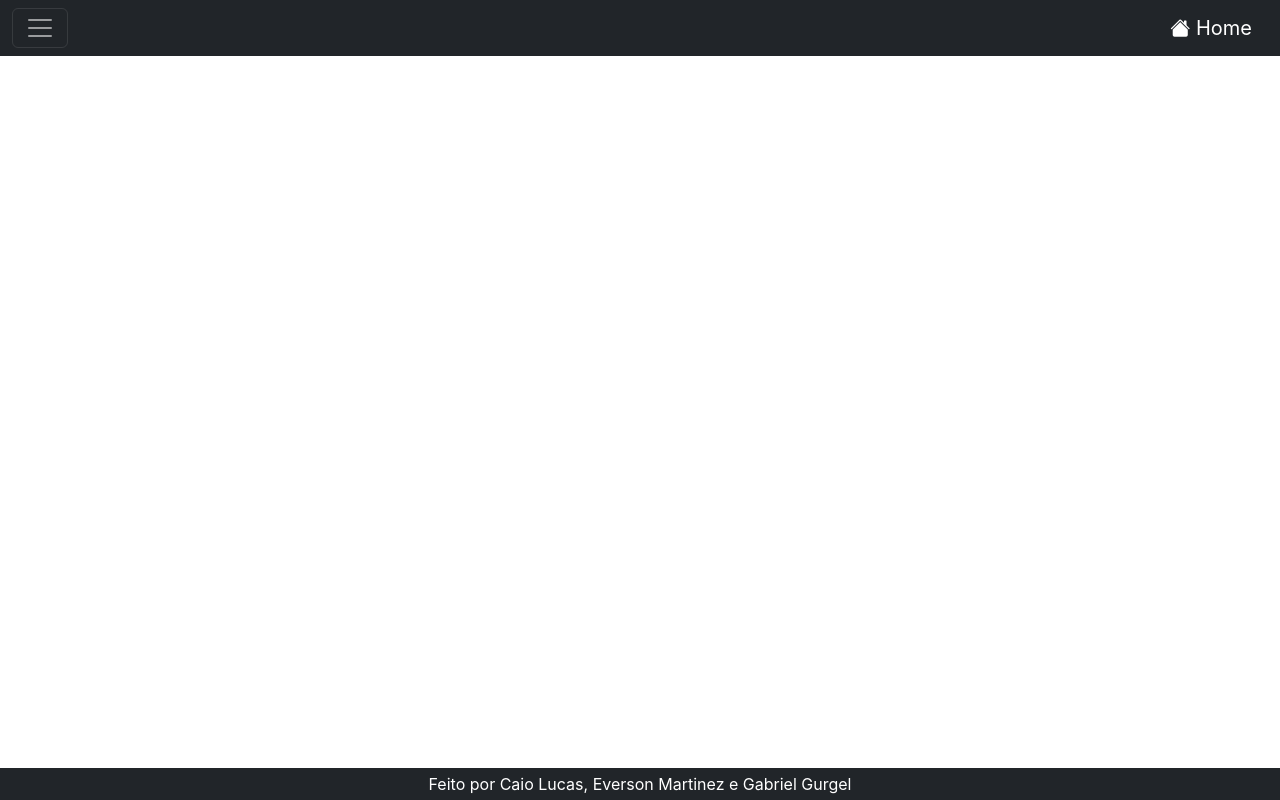
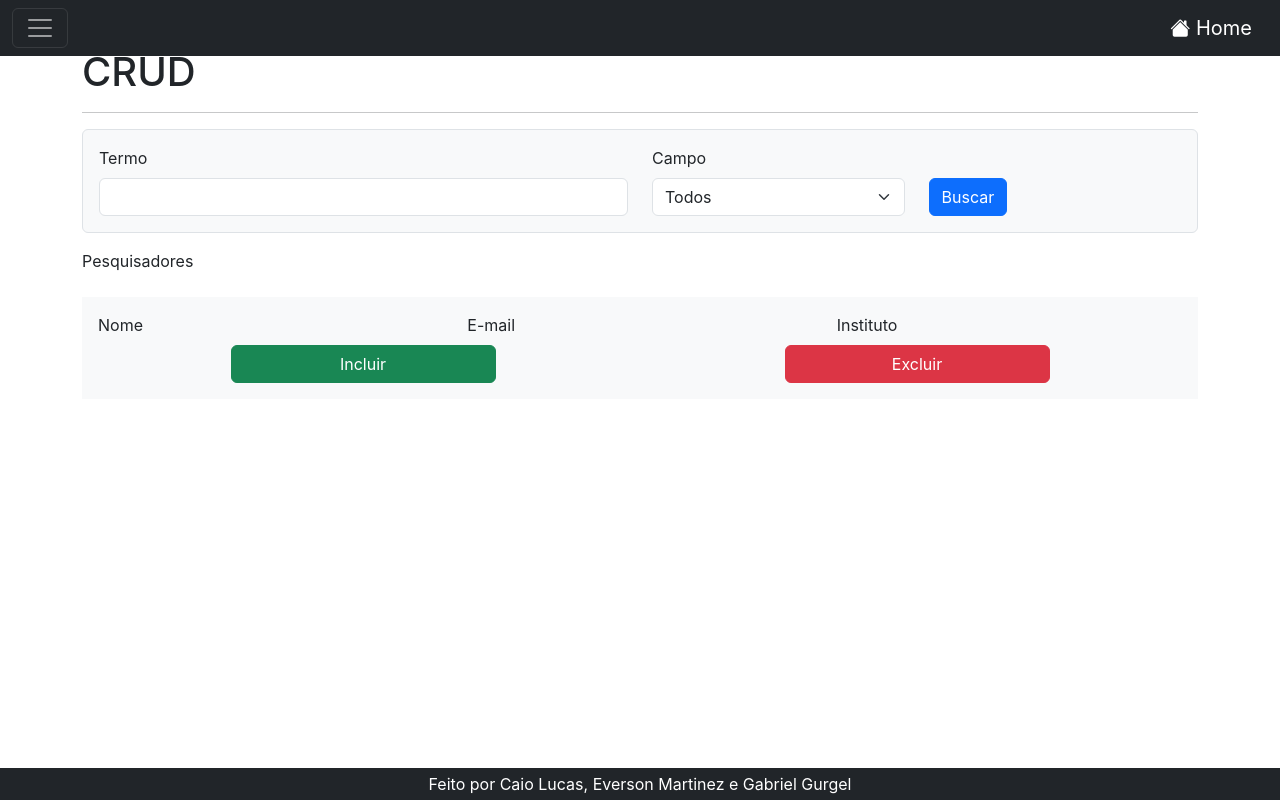
Before and after one commit to eversonmartinez/scientific-production-system-frontend, a React (Create React App) app in the folder frontend/: page /pesquisador in a window 1280 px wide. Built offline with nearby package versions, Linux system fonts and the light colour scheme.

Commit message:
added researcher and front painel without back

```diff
--- a/frontend/src/App.js
+++ b/frontend/src/App.js
@@ -4,6 +4,7 @@ import Menu from "./menu/Menu"
 import Home from './home/Home'
 import Rodape from './footer/Footer';
 import Instituto from './institute/Institute';
+import Pesquisador from './researcher/Researcher';
 // import { Switch } from 'react-router';
 import { BrowserRouter, Route, Routes } from 'react-router-dom';
 import 'bootstrap';
@@ -24,6 +25,8 @@ class App extends React.Component{
             </Route>
             <Route path="/instituto" element={<Instituto />}>
             </Route>
+            <Route path="/pesquisador" element={<Pesquisador />}>
+            </Route>
           </Routes>
           <Rodape />
         </div>
--- a/frontend/src/home/Home.js
+++ b/frontend/src/home/Home.js
@@ -1,11 +1,65 @@
-import React, { Component } from 'react'
+import React, { Component } from 'react';
 
 export default class Home extends Component {
   render() {
     return (
-      <div className='mt-5 pt-3'>
-        <h3>Bem-vindo</h3>
+      <div className='col-12 mt-5 mb-5 pt-3'>
+        <div className="row">
+          <div className="col-12">
+            <h1>Pagina inicial</h1>
+          </div>
+        </div>
+
+        {/* Filtros de Data */}
+        <div className="row mb-3">
+          <div className="col-md-4">
+            <label htmlFor="dataInicio" className="form-label">Data Início</label>
+            <input type="date" className="form-control" id="dataInicio" />
+          </div>
+          <div className="col-md-4">
+            <label htmlFor="dataFim" className="form-label">Data Fim</label>
+            <input type="date" className="form-control" id="dataFim" />
+          </div>
+          <div className="col-md-4">
+            <button type="button" className="btn btn-primary mt-4">Aplicar</button>
+          </div>
+        </div>
+
+        {/* Seleção de Unidade, Pesquisador e Tipo de Produção */}
+        <div className="row mb-3">
+          <div className="col-md-4">
+            <label htmlFor="unidade" className="form-label">Unidade</label>
+            <select className="form-select" id="unidade">
+              <option value="unidade1">Unidade 1</option>
+              <option value="unidade2">Unidade 2</option>
+              <option value="unidade3">Unidade 3</option>
+            </select>
+          </div>
+          <div className="col-md-4">
+            <label htmlFor="pesquisador" className="form-label">Pesquisador</label>
+            <select className="form-select" id="pesquisador">
+              <option value="pesquisador1">Pesquisador 1</option>
+              <option value="pesquisador2">Pesquisador 2</option>
+              <option value="pesquisador3">Pesquisador 3</option>
+            </select>
+          </div>
+          <div className="col-md-4">
+            <label htmlFor="tipoProducao" className="form-label">Tipo de Produção</label>
+            <select className="form-select" id="tipoProducao">
+              <option value="tipo1">Tipo 1</option>
+              <option value="tipo2">Tipo 2</option>
+              <option value="tipo3">Tipo 3</option>
+            </select>
+          </div>
+        </div>
+
+        {/* Gráfico Dinâmico */}
+        <div className="row">
+          <div className="col">
+            {/* Aqui você pode adicionar o gráfico dinâmico, utilizando alguma biblioteca como Chart.js */}
+          </div>
+        </div>
       </div>
-    )
+    );
   }
 }
--- a/frontend/src/menu/Menu.js
+++ b/frontend/src/menu/Menu.js
@@ -48,7 +48,7 @@ export default class Menu extends Component {
                         <Link to="/instituto" className='nav-link' onClick={this.changeOfRoute} id="linkToInstitute">Institutos</Link>
                       </li>
                       <li className="nav-item">
-                        <a className="nav-link" href="#">Pesquisador</a>
+                      <Link to="/pesquisador" className='nav-link active' onClick={this.changeOfRoute} id="linkToHome">Pesquisador</Link>
                       </li>
                       <li className="nav-item">
                         <a className="nav-link" href="#">Gerador de grafo</a>
--- /dev/null
+++ b/frontend/src/researcher/Researcher.js
@@ -0,0 +1,80 @@
+import React, { Component } from 'react';
+
+export default class Pesquisador extends Component {
+  render() {
+    return (
+    <div className="container mt-5">
+      <h1 className="mb-3">CRUD</h1>
+      <hr />
+
+      {/* Retângulo com bordas */}
+      <div className="border rounded p-3 bg-light mb-3">
+        <div className="row">
+          <div className="col-md-6">
+            <label htmlFor="term" className="form-label">Termo</label>
+            <input type="text" className="form-control" id="term" />
+          </div>
+          <div className="col-md-3">
+            <label htmlFor="order" className="form-label">Campo</label>
+            <select className="form-select" id="order">
+              <option value="all">Todos</option>
+              <option value="asc">Crescente</option>
+              <option value="desc">Decrescente</option>
+            </select>
+          </div>
+          <div className="col-md-3 d-flex align-items-end">
+            <button type="button" className="btn btn-primary">Buscar</button>
+          </div>
+        </div>
+      </div>
+
+      {/* Label Pesquisadores */}
+      <div className="mb-3">
+        <label className="form-label">Pesquisadores</label>
+      </div>
+
+      {/* Caixa cinza clara */}
+      <div className="bg-light p-3 mb-3">
+        <div className="row">
+          <div className="col">
+            <label className="form-label">Nome</label>
+          </div>
+          <div className="col">
+            <label className="form-label">E-mail</label>
+          </div>
+          <div className="col">
+            <label className="form-label">Instituto</label>
+          </div>
+        </div>
+        {/* Aqui você deve mapear os dados do banco de dados */}
+        {/* Exemplo de mapeamento de dados fictícios */}
+      {/*  {this.props.nomesDoBancoDeDados.map((nome, index) => (
+          <div className="row" key={index}>
+            <div className="col">
+              <p>{nome}</p>
+            </div>
+
+            <div className="col">
+              <p>E-mail do nome</p>
+            </div>
+            <div className="col">
+              <p>Instituto do nome</p>
+            </div>
+          </div>
+        ))}
+      </div> */}
+
+      {/* Botões de incluir e excluir */}
+      <div className="row text-center">
+        <div className="col-md-6">
+          <button type="button" className="btn btn-success w-50">Incluir</button>
+        </div>
+        <div className="col-md-6">
+          <button type="button" className="btn btn-danger w-50">Excluir</button>
+        </div>
+      </div>
+    </div>
+    </div>
+    );
+  }
+}
```
Also changed, not shown: 1 other file (tests, documents, lock files or other folders).
